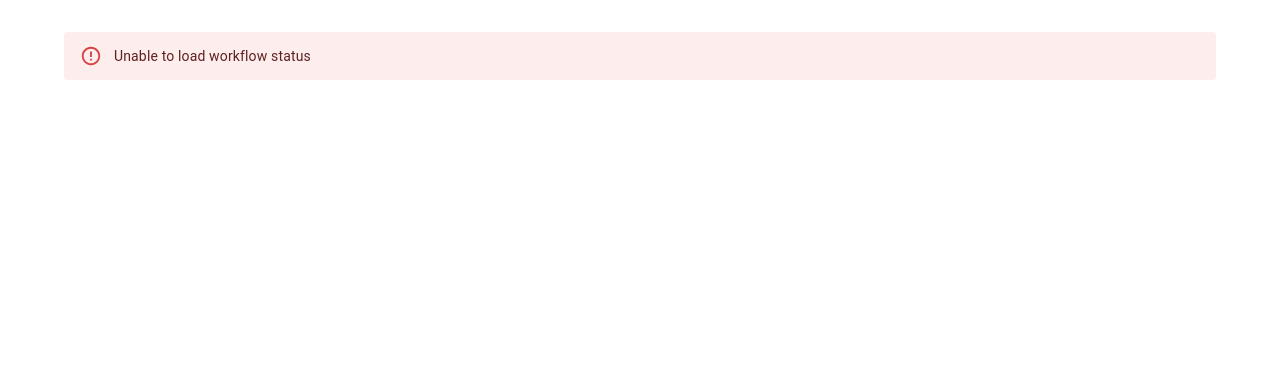
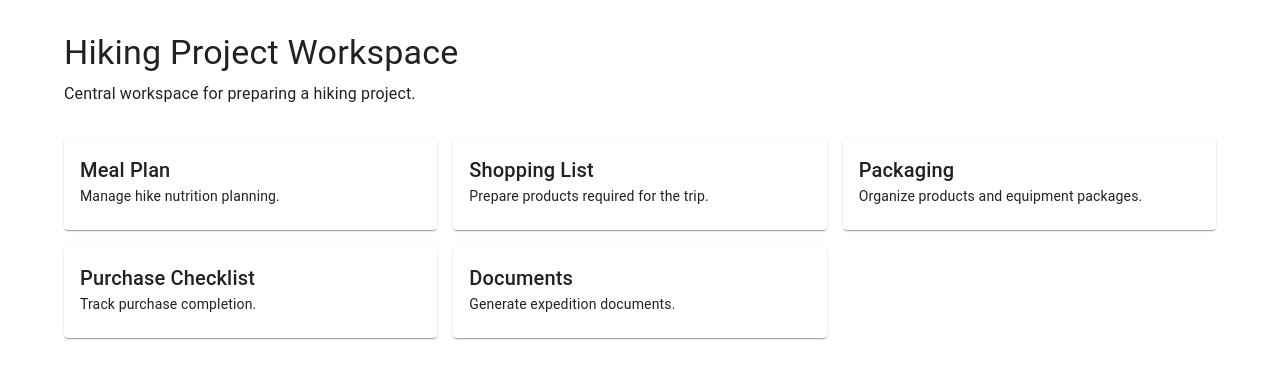
Before and after one commit to Alan8893/tourhub, a React (Vite) app in the folder frontend/: page / in a window 1280 px wide. Shown: the top 378 px of the page. Built offline with nearby package versions, Linux system fonts and the light colour scheme; no server answers.

Commit message:
feat: switch app to project workspace

```diff
--- a/frontend/src/app/App.tsx
+++ b/frontend/src/app/App.tsx
@@ -1,11 +1,11 @@
 import { Container } from "@mui/material";
 
-import PurchaseDashboardPage from "../pages/PurchaseDashboardPage";
+import ProjectWorkspacePage from "../pages/ProjectWorkspacePage";
 
 export default function App() {
   return (
     <Container>
-      <PurchaseDashboardPage />
+      <ProjectWorkspacePage />
     </Container>
   );
 }
```
